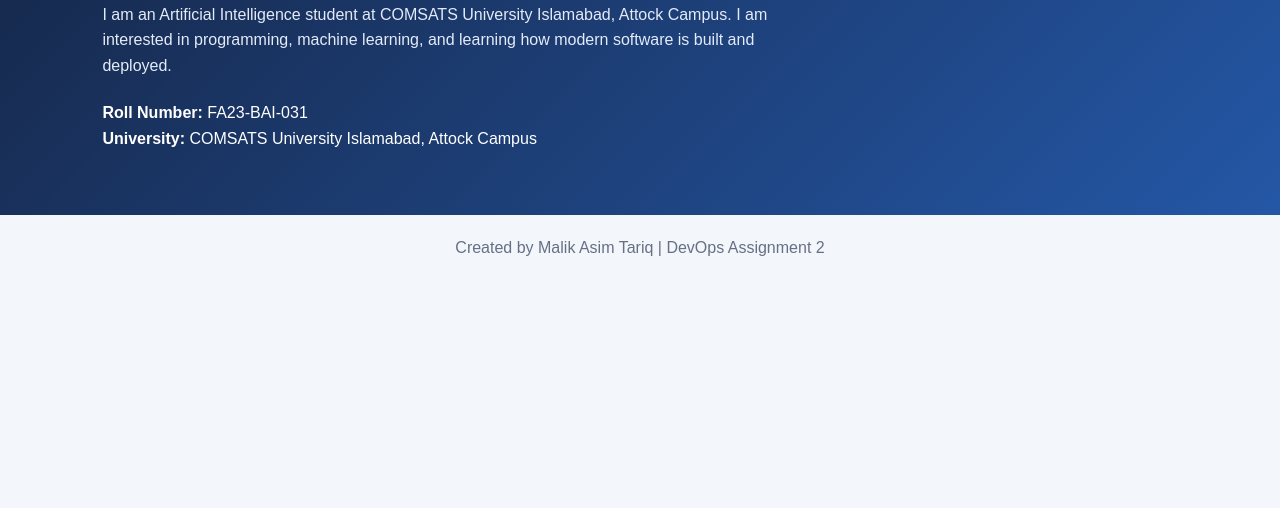
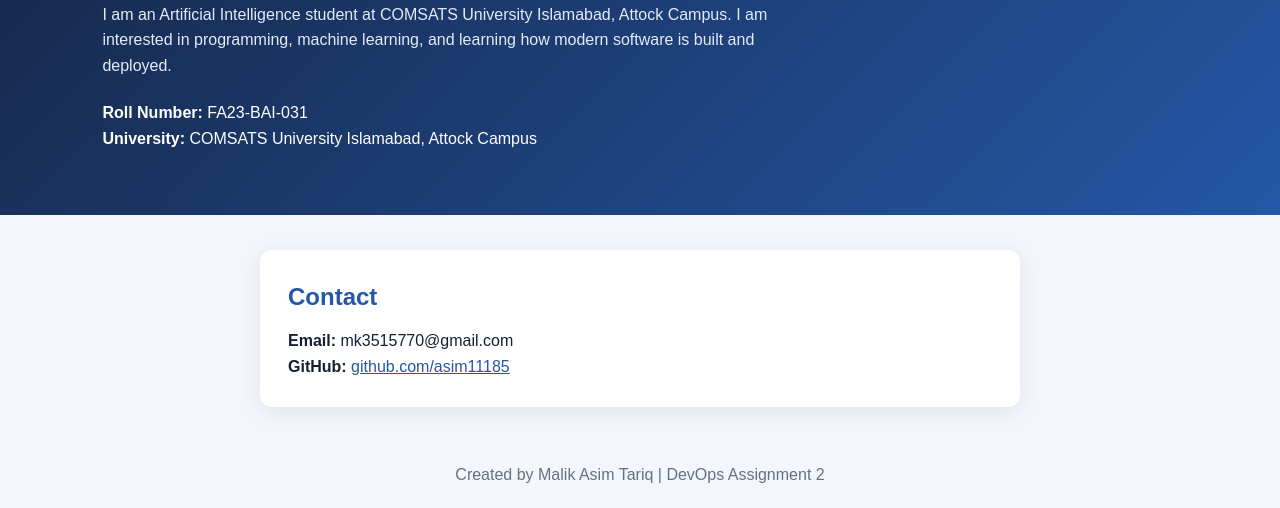
Before and after one commit to asim11185/devops-a2-FA23-BAI-031, a plain HTML site: page index.html in a window 1280 px wide. Shown: the part 306-814 px from the top of the page. Drawn offline with Linux system fonts and the light colour scheme.

Commit message:
Add contact section to portfolio

```diff
--- a/index.html
+++ b/index.html
@@ -20,11 +20,11 @@
             </div>
         </main>
     </header>
-    <!-- <section class="content">
+    <section class="content">
         <h2>Contact</h2>
         <p><strong>Email:</strong> mk3515770@gmail.com</p>
         <p><strong>GitHub:</strong> <a href="https://github.com/asim11185">github.com/asim11185</a></p>
-    </section> -->
+    </section>
     <footer>Created by Malik Asim Tariq | DevOps Assignment 2</footer>
 </body>
 </html>
```
